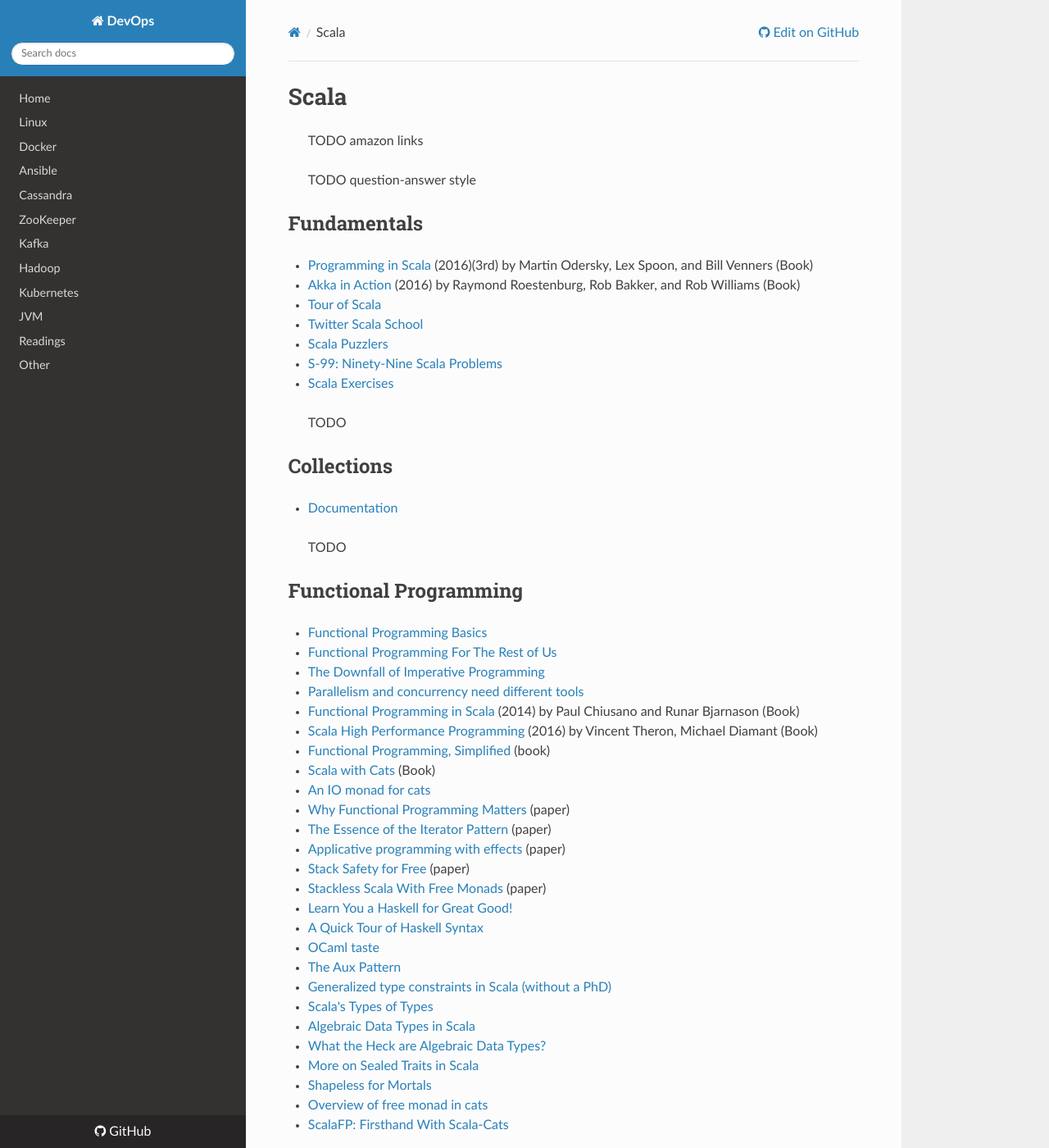
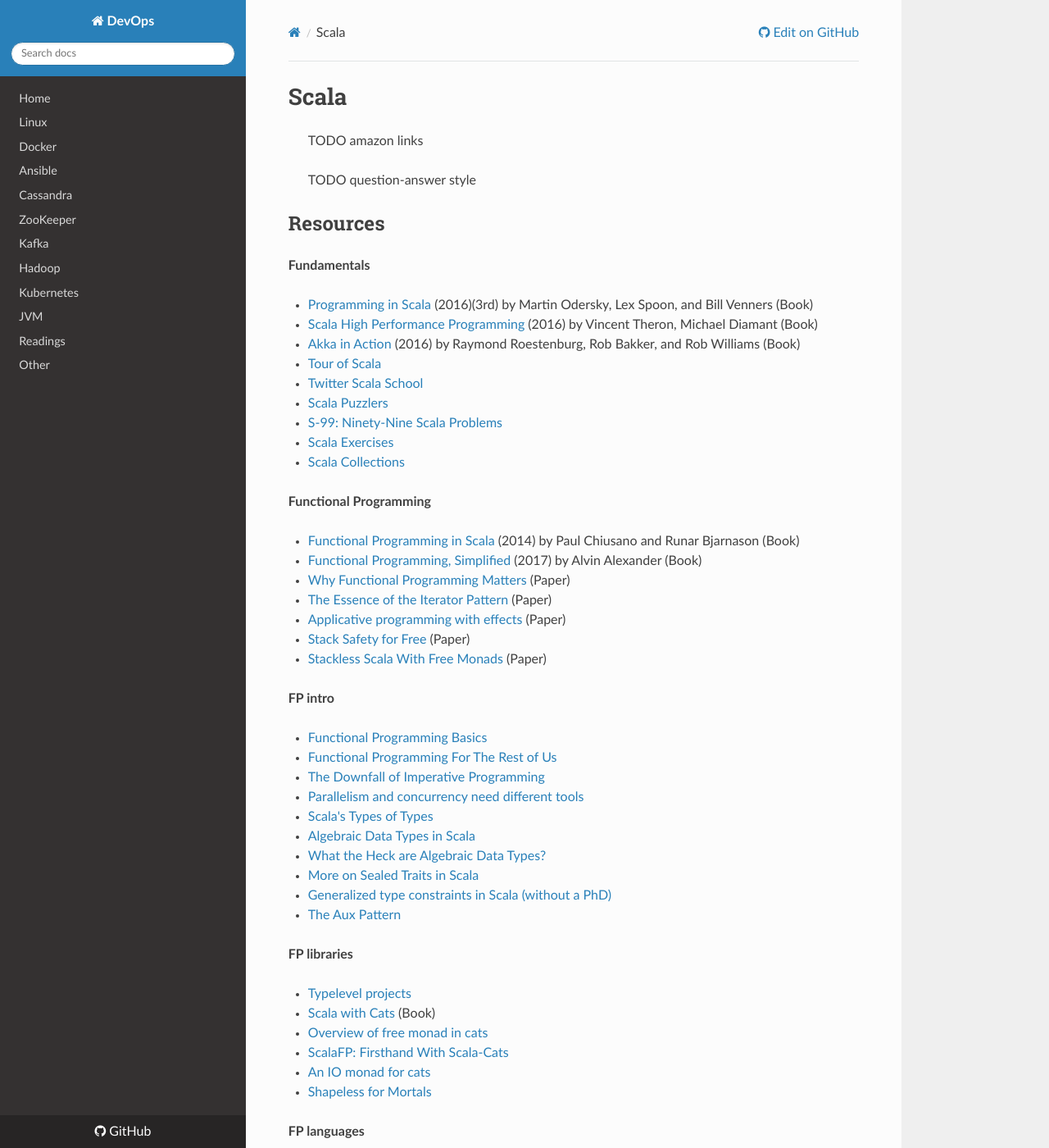
Before and after one commit to niqdev/devops, an MkDocs documentation site: the page built from docs/_scala.md, in a window 1280 px wide and 1400 px high. Shown: the whole window at 82% size. Built offline with MkDocs 1.6.1, drawn with Linux system fonts in a browser that asks for light colours; nearby versions of some CDN libraries; old or Windows-style settings are respelled for this version of MkDocs; some of the changed text lies outside the part shown.

Commit message:
doc: refactor scala

```diff
--- a/docs/_scala.md
+++ b/docs/_scala.md
@@ -4,62 +4,69 @@
 
 > TODO question-answer style
 
-## Fundamentals
+## Resources
+
+**Fundamentals**
 
 * [Programming in Scala](https://www.artima.com/shop/programming_in_scala) (2016)(3rd) by Martin Odersky, Lex Spoon, and Bill Venners (Book)
+* [Scala High Performance Programming](https://www.packtpub.com/application-development/scala-high-performance-programming) (2016) by Vincent Theron, Michael Diamant (Book)
 * [Akka in Action](https://www.manning.com/books/akka-in-action) (2016) by Raymond Roestenburg, Rob Bakker, and Rob Williams (Book)
+
 * [Tour of Scala](https://docs.scala-lang.org/tour/tour-of-scala.html)
 * [Twitter Scala School](https://twitter.github.io/scala_school)
 * [Scala Puzzlers](http://scalapuzzlers.com)
 * [S-99: Ninety-Nine Scala Problems](http://aperiodic.net/phil/scala/s-99)
 * [Scala Exercises](https://www.scala-exercises.org)
+* [Scala Collections](https://docs.scala-lang.org/overviews/collections/introduction.html)
 
-> TODO
+**Functional Programming**
 
-## Collections
+* [Functional Programming in Scala](https://www.manning.com/books/functional-programming-in-scala) (2014) by Paul Chiusano and Runar Bjarnason (Book)
+* [Functional Programming, Simplified](https://alvinalexander.com/scala/functional-programming-simplified-book) (2017) by Alvin Alexander (Book)
 
-* [Documentation](https://docs.scala-lang.org/overviews/collections/introduction.html)
+* [Why Functional Programming Matters](https://www.cs.kent.ac.uk/people/staff/dat/miranda/whyfp90.pdf) (Paper)
+* [The Essence of the Iterator Pattern](https://www.cs.ox.ac.uk/jeremy.gibbons/publications/iterator.pdf) (Paper)
+* [Applicative programming with effects](http://www.staff.city.ac.uk/~ross/papers/Applicative.pdf) (Paper)
+* [Stack Safety for Free](http://functorial.com/stack-safety-for-free/index.pdf) (Paper)
+* [Stackless Scala With Free Monads](http://blog.higher-order.com/assets/trampolines.pdf) (Paper)
 
-> TODO
-
-## Functional Programming
+**FP intro**
 
 * [Functional Programming Basics](https://pragprog.com/magazines/2013-01/functional-programming-basics)
 * [Functional Programming For The Rest of Us](http://www.defmacro.org/2006/06/19/fp.html)
 * [The Downfall of Imperative Programming](https://www.fpcomplete.com/blog/2012/04/the-downfall-of-imperative-programming)
 * [Parallelism and concurrency need different tools](http://yosefk.com/blog/parallelism-and-concurrency-need-different-tools.html)
-* [Functional Programming in Scala](https://www.manning.com/books/functional-programming-in-scala) (2014) by Paul Chiusano and Runar Bjarnason (Book)
-* [Scala High Performance Programming](https://www.packtpub.com/application-development/scala-high-performance-programming) (2016) by Vincent Theron, Michael Diamant (Book)
-* [Functional Programming, Simplified](https://alvinalexander.com/scala/functional-programming-simplified-book) (book)
+
+* [Scala's Types of Types](https://ktoso.github.io/scala-types-of-types)
+* [Algebraic Data Types in Scala](https://alvinalexander.com/scala/fp-book/algebraic-data-types-adts-in-scala)
+* [What the Heck are Algebraic Data Types?](https://merrigrove.blogspot.com/2011/12/another-introduction-to-algebraic-data.html)
+* [More on Sealed Traits in Scala](https://underscore.io/blog/posts/2015/06/04/more-on-sealed.html)
+* [Generalized type constraints in Scala (without a PhD)](http://blog.bruchez.name/2015/11/generalized-type-constraints-in-scala.html)
+* [The Aux Pattern](https://gigiigig.github.io/posts/2015/09/13/aux-pattern.html)
+
+**FP libraries**
+
+* [Typelevel projects](https://typelevel.org)
 * [Scala with Cats](https://underscore.io/books/scala-with-cats) (Book)
+* [Overview of free monad in cats](https://blog.scalac.io/2016/06/02/overview-of-free-monad-in-cats.html)
+* [ScalaFP: Firsthand With Scala-Cats](https://www.signifytechnology.com/blog/2018/07/scalafp-firsthand-with-scala-cats-monads-number-1-by-harmeet-singh)
 * [An IO monad for cats](https://typelevel.org/blog/2017/05/02/io-monad-for-cats.html)
-* [Why Functional Programming Matters](https://www.cs.kent.ac.uk/people/staff/dat/miranda/whyfp90.pdf) (paper)
-* [The Essence of the Iterator Pattern](https://www.cs.ox.ac.uk/jeremy.gibbons/publications/iterator.pdf) (paper)
-* [Applicative programming with effects](http://www.staff.city.ac.uk/~ross/papers/Applicative.pdf) (paper)
-* [Stack Safety for Free](http://functorial.com/stack-safety-for-free/index.pdf) (paper)
-* [Stackless Scala With Free Monads](http://blog.higher-order.com/assets/trampolines.pdf) (paper)
+* [Shapeless for Mortals](https://github.com/ikhoon/shapeless-for-mortals)
+
+**FP languages**
+
 * [Learn You a Haskell for Great Good!](http://learnyouahaskell.com/chapters)
 * [A Quick Tour of Haskell Syntax](http://prajitr.github.io/quick-haskell-syntax)
 * [OCaml taste](https://ocaml.org/learn/taste.html)
 
-* [The Aux Pattern](https://gigiigig.github.io/posts/2015/09/13/aux-pattern.html)
-* [Generalized type constraints in Scala (without a PhD)](http://blog.bruchez.name/2015/11/generalized-type-constraints-in-scala.html)
-* [Scala's Types of Types](https://ktoso.github.io/scala-types-of-types)
-* [Algebraic Data Types in Scala](https://alvinalexander.com/scala/fp-book/algebraic-data-types-adts-in-scala)
-* [What the Heck are Algebraic Data Types?](https://merrigrove.blogspot.com/2011/12/another-introduction-to-algebraic-data.html)
-* [More on Sealed Traits in Scala](https://underscore.io/blog/posts/2015/06/04/more-on-sealed.html)
-* [Shapeless for Mortals](https://github.com/ikhoon/shapeless-for-mortals)
-* [Overview of free monad in cats](https://blog.scalac.io/2016/06/02/overview-of-free-monad-in-cats.html)
-* [ScalaFP: Firsthand With Scala-Cats](https://www.signifytechnology.com/blog/2018/07/scalafp-firsthand-with-scala-cats-monads-number-1-by-harmeet-singh)
-
-> TODO
-
-### Typeclass
+**Typeclass**
 
 * [Type Classes as Objects and Implicits](http://ropas.snu.ac.kr/~bruno/papers/TypeClasses.pdf) (paper)
 * [Returning the "Current" Type in Scala](http://tpolecat.github.io/2015/04/29/f-bounds.html)
 * [Typeclass 101: ad hoc polymorphism in scala](https://julien-truffaut.github.io/Typeclass)
 * [All you don't need to know about Typeclasses](http://workday.github.io/assets/scala-exchange-type-classes)
+
+## Q&A
 
 A Type Class is a programming pattern that allow to extend existing libraries with new functionality, without using traditional inheritance and without altering the original library source code
 
```
